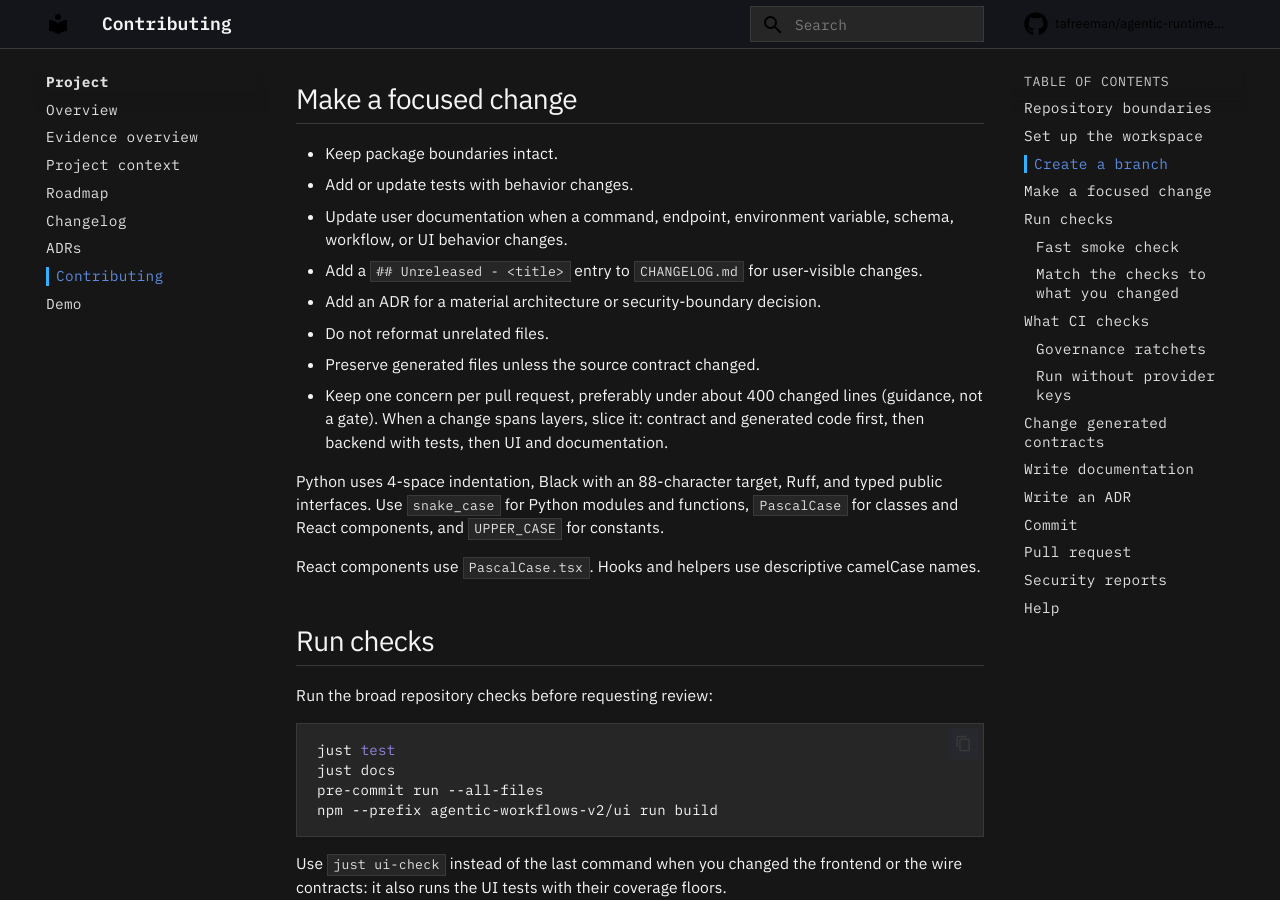
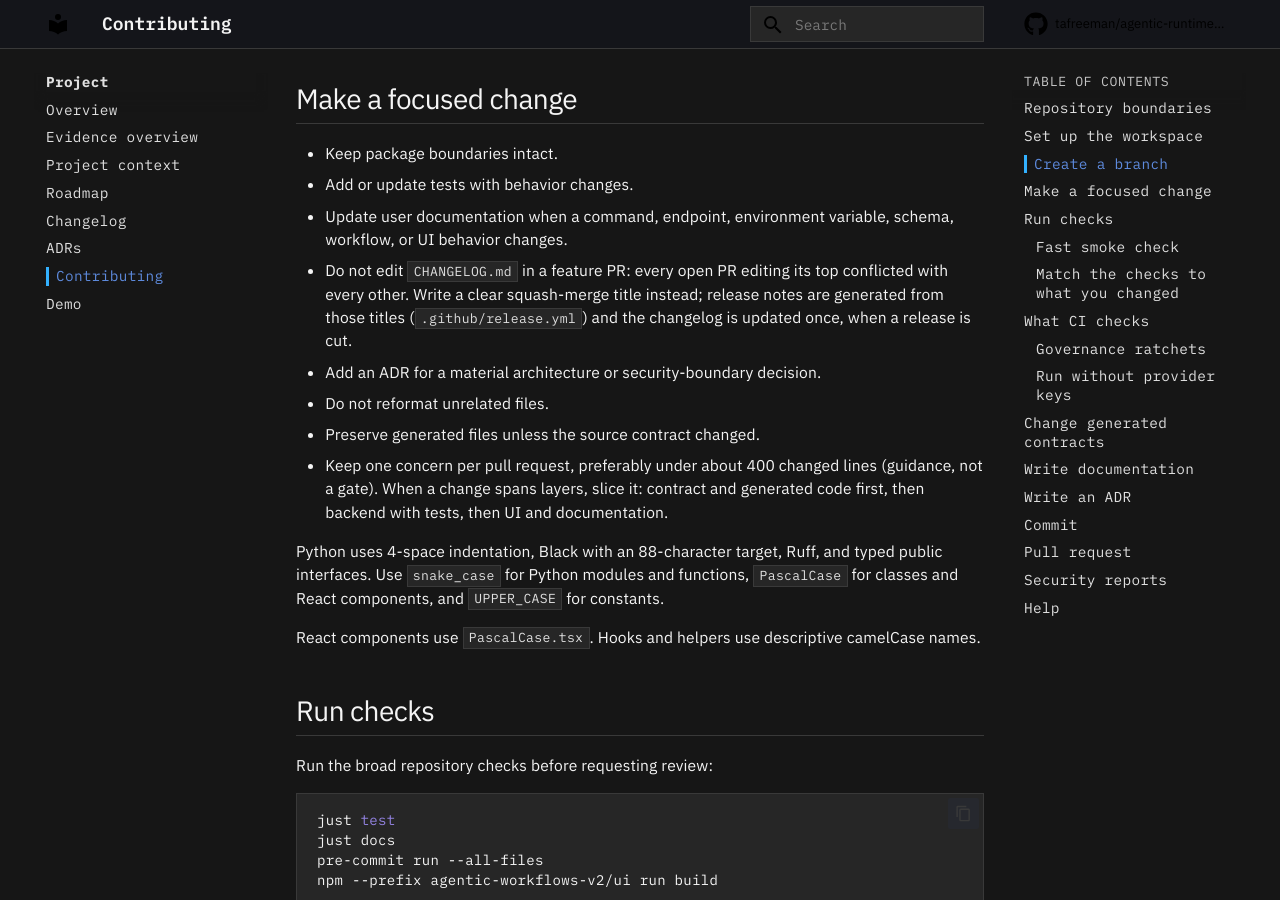
Before and after one commit to tafreeman/agentic-runtime-platform, an MkDocs documentation site: the page built from docs/CONTRIBUTING.md, in a window 1280 px wide and 900 px high, scrolled down 2171 px. Built offline with MkDocs 1.6.1 and Material for MkDocs 9.7.7, drawn with Linux system fonts in a browser that asks for light colours; comment, search, counter and statistics services are not loaded; some of the changed text lies outside the part shown.

Commit message:
ci: cut merge friction that costs more than it catches (#459)
- Drop the backend test count from docs/index.md and generate_doc_stats.py:
  it changed on nearly every PR, failing lint and conflicting across PRs.
- Stop editing CHANGELOG.md in feature PRs; release notes come from squash
  titles via .github/release.yml, and the changelog is updated at release.
- Remove the self-hosted PR-Agent workflow (a third AI reviewer) and set the
  Qodo app to review on PR open only (.pr_agent.toml), not on every push.
- eval-package-ci runs two matrix cells on PRs (ubuntu/3.11, windows/3.12)
  and the full grid on main.
The pip/npm audits already run on main and on a schedule only, with
dependency-review as the diff-scoped PR gate, so they are unchanged.

````diff
--- a/docs/CONTRIBUTING.md
+++ b/docs/CONTRIBUTING.md
@@ -93,8 +93,10 @@ Do not push directly to `main`.
 - Add or update tests with behavior changes.
 - Update user documentation when a command, endpoint, environment variable,
   schema, workflow, or UI behavior changes.
-- Add a `## Unreleased - <title>` entry to `CHANGELOG.md` for user-visible
-  changes.
+- Do not edit `CHANGELOG.md` in a feature PR: every open PR editing its top
+  conflicted with every other. Write a clear squash-merge title instead; release
+  notes are generated from those titles (`.github/release.yml`) and the
+  changelog is updated once, when a release is cut.
 - Add an ADR for a material architecture or security-boundary decision.
 - Do not reformat unrelated files.
 - Preserve generated files unless the source contract changed.
@@ -419,7 +421,7 @@ Update these documents with the matching change:
 | UI route or component contract | `docs/ui/pages.md` or `docs/ui/api-integration.md` |
 | Architecture boundary | `docs/ARCHITECTURE.md` and the relevant deep dive |
 | Known defect or deployment gap | `docs/KNOWN_LIMITATIONS.md` |
-| User-visible behavior | `CHANGELOG.md` |
+| User-visible behavior | the PR title (release notes are generated from it) |
 | Breaking change | `docs/MIGRATIONS.md` |
 
 The root
@@ -492,7 +494,7 @@ checklist and the per-surface checks:
 - [ ] pre-commit run --all-files passed
 - [ ] The checks for each surface you changed passed
 - [ ] UI build passed when frontend or wire contracts changed
-- [ ] Documentation and CHANGELOG.md are updated when needed
+- [ ] Documentation is updated when needed (not CHANGELOG.md; it is updated at release)
 - [ ] No credentials, .env files, run data, or private customer data are included
 - [ ] Commit messages use Conventional Commits
 ```
````
Also changed, not shown: AGENTS.md (+1 -1 lines), CONTRIBUTING.md (+6 -4 lines), docs/deployment-guide.md (+0 -1 lines), docs/index.md (+0 -4 lines), .github/PULL_REQUEST_TEMPLATE.md, .pr_agent.toml (added), 4 other files.
